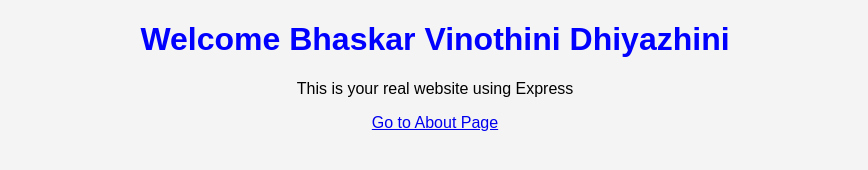
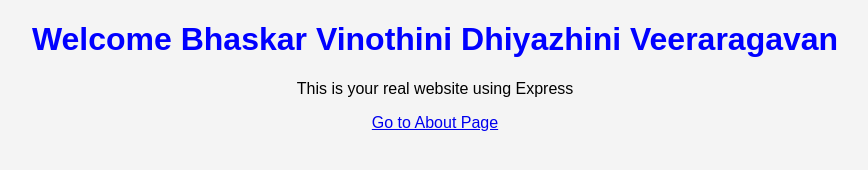
Before and after one commit to bhaskarveeraragavanofficial/my-node-app, a website: page views/index.html in a window 1280 px wide. Shown: the whole page, without its empty margins (205-1073 px from the left). Drawn offline with Linux system fonts and the light colour scheme.

Commit message:
Code Fix

```diff
--- a/views/index.html
+++ b/views/index.html
@@ -5,7 +5,7 @@
   <link rel="stylesheet" href="/style.css">
 </head>
 <body>
-  <h1>Welcome Bhaskar Vinothini Dhiyazhini</h1>
+  <h1>Welcome Bhaskar Vinothini Dhiyazhini Veeraragavan</h1>
   <p>This is your real website using Express</p>
 
   <a href="/about">Go to About Page</a>
```
